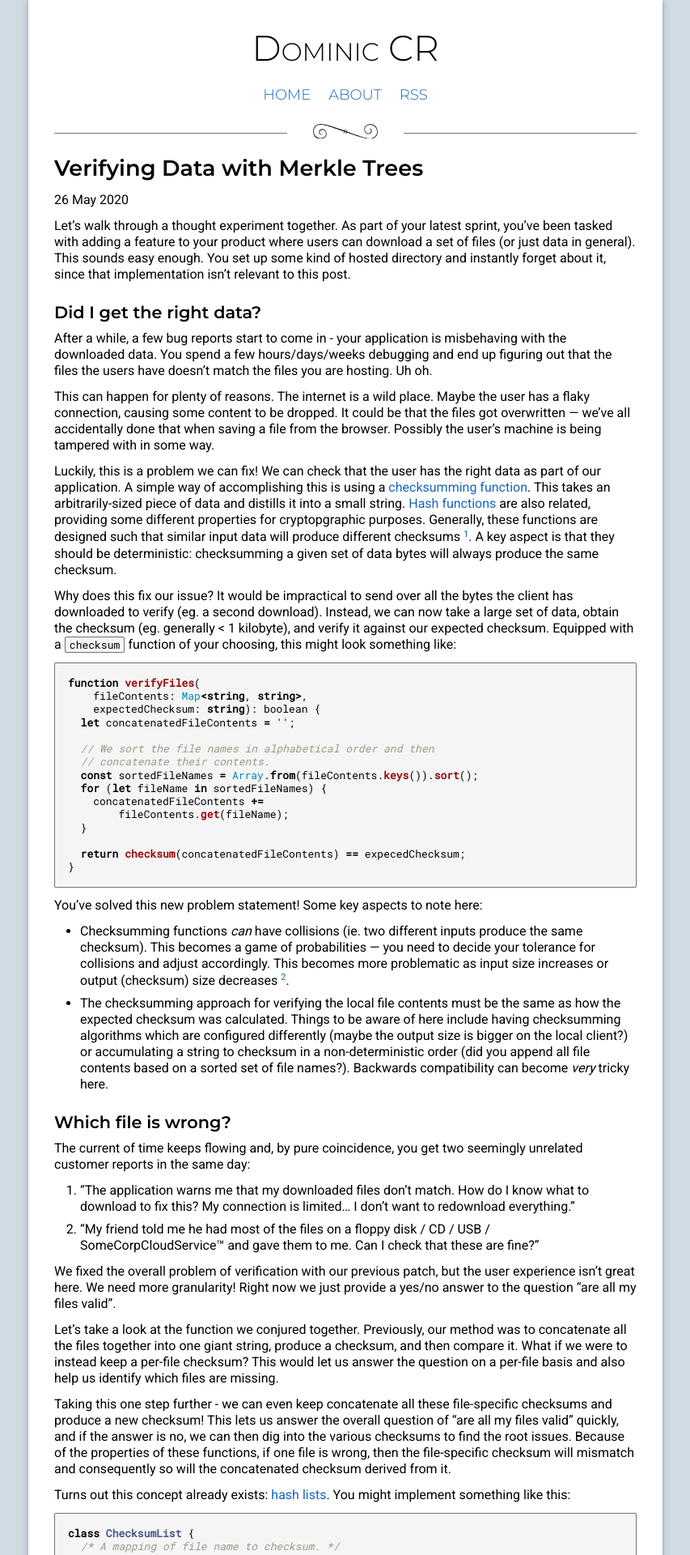
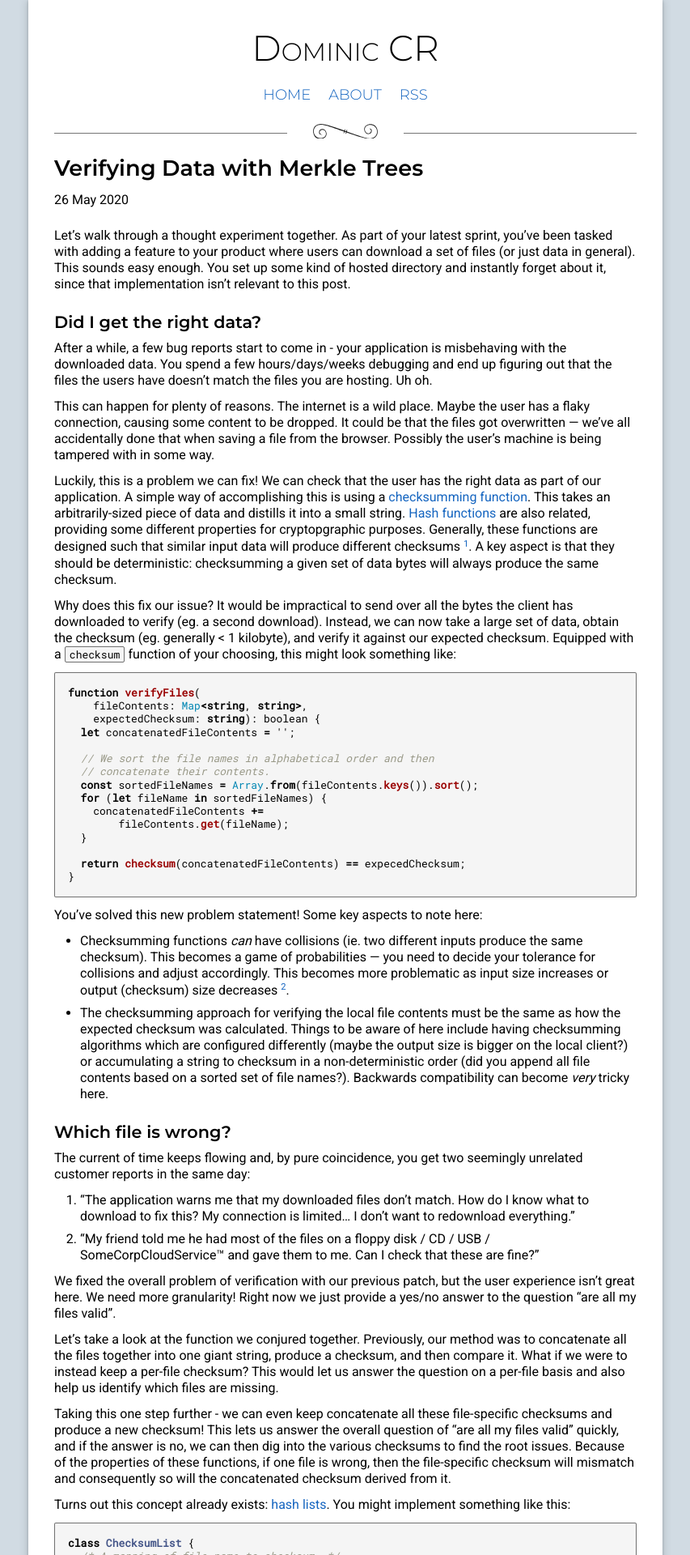
Before and after one commit to jokeofweek/jokeofweek.github.io, a Jekyll site: the page built from _posts/2020-05-26-merkle_trees.markdown, in a window 1280 px wide. Shown: the top 1920 px of the page at 81% size, without its empty margins (213-1066 px from the left). Built offline with Jekyll 4.4.1, drawn with Linux system fonts in a browser that asks for light colours.

Commit message:
Space out the post date.

```diff
--- a/_layouts/post.html
+++ b/_layouts/post.html
@@ -2,6 +2,6 @@
 layout: default
 ---
 <h1>{{ page.title }}</h1>
-<p>{{ page.date | date_to_string }}</p>
+<p class="post-date">{{ page.date | date_to_string }}</p>
 
 {{ content }}
--- a/_sass/main.scss
+++ b/_sass/main.scss
@@ -166,6 +166,10 @@ article ol li {
   margin-bottom: 0.5em;
 }
 
+.post-date {
+  margin-bottom: 1.5em;
+}
+
 @media screen and (min-width: 531px) {
   #container {
     box-shadow: 0 1px 3px 0 rgba(60,64,67,0.302), 0 4px 8px 3px rgba(60,64,67,0.149);
```
